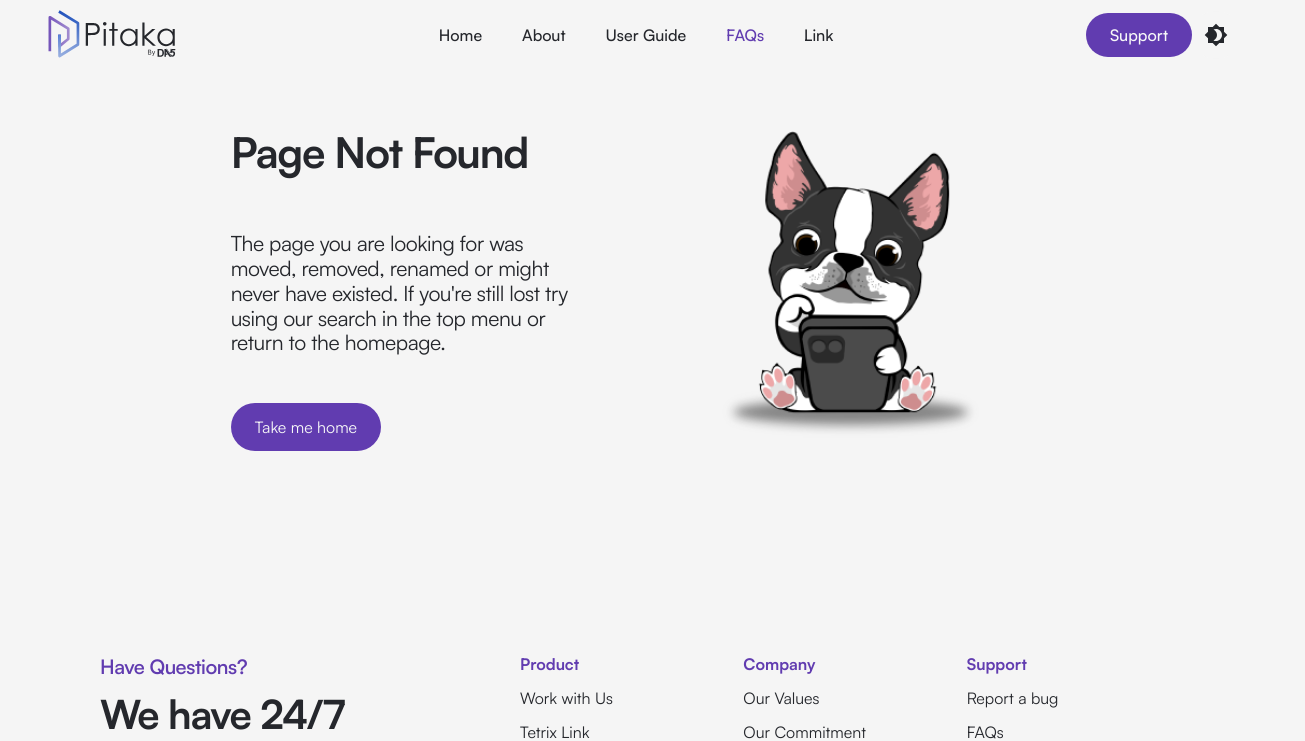
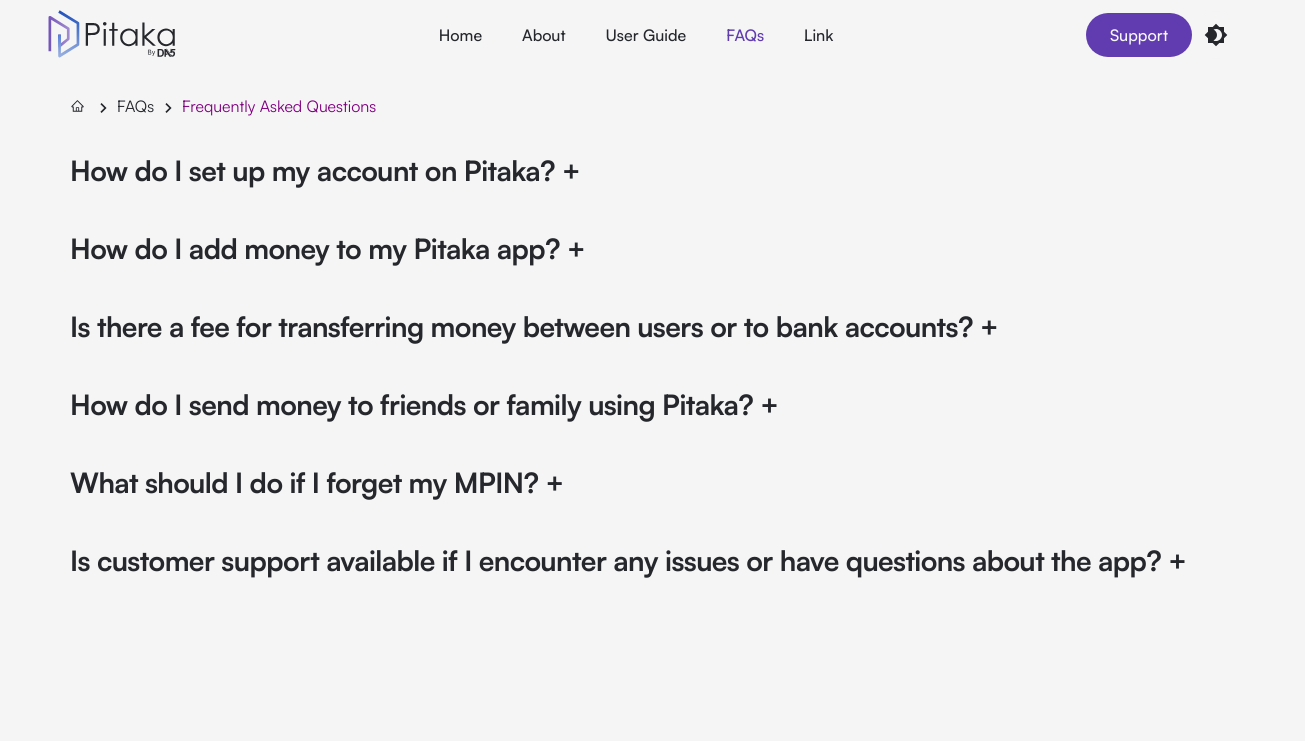
Before and after one commit to TetrixDeveloper/pitaka-web, a React (Vite) app: page /faqs in a window 1280 px wide. Shown: the top 741 px of the page, 1305 px wide, since content can reach past the window. Built offline with nearby package versions, Linux system fonts and the light colour scheme.

Commit message:
adds faq page.

```diff
--- a/src/components/BreadCrumb.tsx
+++ b/src/components/BreadCrumb.tsx
@@ -1,9 +1,10 @@
+import React from 'react';
 import styled from 'styled-components';
 
 const Breadcrumb = styled.div`
   display: flex;
   width: 1235px;
-  align-items: flex-start;
+  align-items: center;
   gap: 4px;
 
   @media (max-width:768px) {
@@ -38,35 +39,38 @@
 
 interface BreadcrumbItemProps {
   link: string;
-  children: React.ReactNode;
+  label: string;
   isActive?: boolean;
 }
 
-const BreadcrumbItem: React.FC<BreadcrumbItemProps> = (props) => {
-  const { link, children, isActive } = props;
+interface BreadcrumbNavProps {
+  items: BreadcrumbItemProps[];
+}
+
+const BreadcrumbItem: React.FC<BreadcrumbItemProps> = ({ link, label, isActive }) => {
   const Component = isActive ? ActiveLink : Link;
-  return <Component href={link}>{children}</Component>;
+  return <Component href={link}>{label}</Component>;
 };
 
-const BreadcrumbNav = () => (
+const BreadcrumbNav: React.FC<BreadcrumbNavProps> = ({ items }) => (
   <Breadcrumb>
-    <BreadcrumbItem link="/">
+    {items.map((item, index) => (
+      <React.Fragment key={index}>
+        {index === 0 &&
           <HomeImage width="15" height="14" viewBox="0 0 15 14">
             <g id="Icon / HomeOutlined">
             <path id="Vector" d="M13.4407 6.90531L8.15787 1.62523L7.80377 1.27113C7.72309 1.19098 7.61398 1.146 7.50025 1.146C7.38653 1.146 7.27742 1.19098 7.19674 1.27113L1.55982 6.90531C1.47715 6.98766 1.41181 7.08574 1.36767 7.19375C1.32352 7.30177 1.30146 7.41753 1.30279 7.53421C1.30826 8.01546 1.70885 8.39964 2.1901 8.39964H2.77115V12.8526H12.2294V8.39964H12.8227C13.0565 8.39964 13.2766 8.30804 13.442 8.14261C13.5235 8.06142 13.588 7.96487 13.6319 7.85856C13.6758 7.75225 13.6982 7.63829 13.6977 7.52328C13.6977 7.29085 13.6061 7.07074 13.4407 6.90531ZM8.26588 11.8682H6.73463V9.07914H8.26588V11.8682ZM11.245 7.41527V11.8682H9.14088V8.75101C9.14088 8.44886 8.89615 8.20414 8.594 8.20414H6.4065C6.10435 8.20414 5.85963 8.44886 5.85963 8.75101V11.8682H3.75553V7.41527H2.44303L7.50162 2.36078L7.81744 2.6766L12.5588 7.41527H11.245Z" fill="#25272C"/>
             </g>
           </HomeImage>
-    </BreadcrumbItem>
+        }
+        <BreadcrumbItem {...item} />
+        {index < items.length - 1 && (
           <Separator viewBox="0 0 20 16">
             <path d="M8.58711 5L7.41211 6.175L11.2288 10L7.41211 13.825L8.58711 15L13.5871 10L8.58711 5Z" />
           </Separator>
-    <BreadcrumbItem link="/guides">User Guide</BreadcrumbItem>
-    <Separator viewBox="0 0 20 16">
-      <path d="M8.58711 5L7.41211 6.175L11.2288 10L7.41211 13.825L8.58711 15L13.5871 10L8.58711 5Z" />
-    </Separator>
-    <BreadcrumbItem link="/guides" isActive>
-      How to Add Money and Send Cash with Pitaka
-    </BreadcrumbItem>
+        )}
+      </React.Fragment>
+    ))}
   </Breadcrumb>
 );
 
--- a/src/main.tsx
+++ b/src/main.tsx
@@ -9,6 +9,7 @@
 import NavBar from "./components/NavBar";
 import Home from "./routes/home";
 import UserGuide from "./routes/user-guides";
+import Faqs from "./routes/faqs";
 import Footer from "./components/Footer";
 import NotFound from "./routes/not-found";
 
@@ -33,6 +34,7 @@
         <Routes>
           <Route path="/" element={<Home />} />
           <Route path="/guides" element={<UserGuide />} />
+          <Route path="/faqs" element={<Faqs />} />
           <Route path="*" element={<NotFound />} />
         </Routes>
         <Footer />
--- /dev/null
+++ b/src/routes/faqs/components/Accordion.tsx
@@ -0,0 +1,50 @@
+import React, { useState } from 'react';
+import styled from 'styled-components';
+
+const Wrapper = styled.div`
+  margin-top: 38px;
+  margin-bottom: 10px;
+`;
+
+const Question = styled.div`
+  cursor: pointer;
+  color: ${({ theme }) => theme.text};
+  /* Header / Header 2 */
+  font-size: 28px;
+  font-style: normal;
+  font-weight: 700;
+  line-height: 29.97px; /* 107.036% */
+  letter-spacing: -0.56px;
+`;
+
+const Answer = styled.div`
+  padding-top: 10px;
+  color: var(--Color-text-secondary, #6B7280);
+
+  /* Regular/Type@20 */
+  font-size: 20px;
+  font-style: normal;
+  font-weight: 400;
+  line-height: 150%; /* 30px */
+  letter-spacing: -0.4px;
+`;
+
+interface AccordionProps {
+    question: string;
+    answer: string;
+}
+
+const Accordion: React.FC<AccordionProps> = ({ question, answer }) => {
+    const [isOpen, setIsOpen] = useState(false);
+
+    return (
+        <Wrapper>
+          <Question onClick={() => setIsOpen(!isOpen)}>
+            {question} {isOpen ? '-' : '+'}
+          </Question>
+          {isOpen && <Answer>{answer}</Answer>}
+        </Wrapper>
+    );
+};
+
+export default Accordion;
--- /dev/null
+++ b/src/routes/faqs/index.tsx
@@ -0,0 +1,49 @@
+import styled from "styled-components";
+import BreadcrumbNav from "../../components/BreadCrumb";
+import Accordion from "./components/Accordion";
+
+const FaqContainer = styled.div`
+  display: flex;
+  flex-direction: column;
+  justify-content: center;
+  padding: 70px;
+`;
+
+const InnerFrame = styled.div`
+  display: flex;
+  padding: var(--Spacing-System-spacing--xl, 24px) 0px;
+  flex-direction: column;
+`
+
+const questionsAndAnswers = [
+  { question: "How do I set up my account on Pitaka?", answer: "To set up an account, simply download the app from the App Store or Google Play Store for FREE to create an account, you'll need to provide basic information such as your name, email address, and create a secure MPIN." },
+  { question: "How do I add money to my Pitaka app?", answer: "You can add money to your Pitaka using various methods, including bank transfers, debit or credit card payments, or by receiving funds from other users. Tap 'Receive' button on the homepage, or request to generate your QR code for senders to scan." },
+  { question: "Is there a fee for transferring money between users or to bank accounts?", answer: "Peer-to-peer transfers between Pitaka users within the app are free. For other transactions such as bank transfers we strive to keep our fees for as low as 0.35% compared to Philippines’ industry rate of 2.5-5%" },
+  { question: "How do I send money to friends or family using Pitaka?", answer: "Sending money to friends or family is simple and convenient. Just select the 'Send Money' option within the app, enter the recipient's information or select them from your contacts, specify the amount, and confirm the transaction. The recipient will receive the funds instantly." },
+  { question: "What should I do if I forget my MPIN?", answer: `If you forget your PIN or password, you can easily reset it using the "Forgot PIN" or "Forgot Password" feature within the app. Follow the prompts to verify your identity and set a new PIN or password.` },
+  { question: "Is customer support available if I encounter any issues or have questions about the app?", answer: "Absolutely! Our dedicated customer support team is available to assist you with any questions or issues you may have regarding the app. You can reach out to us through the app's support portal or email us at info@viridiantech.io for prompt assistance." },
+];
+
+const Faqs = () => {
+  return (
+    <FaqContainer>
+      <InnerFrame>
+        <BreadcrumbNav
+          items={[
+            { link: '/', label: '' },
+            { link: '/faqs', label: 'FAQs' },
+            { link: '/faqs', label: 'Frequently Asked Questions', isActive: true },
+          ]}
+        />
+        {questionsAndAnswers.map((qa, index) => (
+          <Accordion key={index} question={qa.question} answer={qa.answer} />
+        ))}
+      </InnerFrame>
+
+
+
+    </FaqContainer>
+  );
+};
+
+export default Faqs;
--- a/tsconfig.json
+++ b/tsconfig.json
@@ -1,5 +1,9 @@
 {
   "compilerOptions": {
+    "baseUrl": ".",
+    "paths": {
+      "@/*": ["src/*"]
+    },
     "target": "ES2020",
     "useDefineForClassFields": true,
     "lib": ["ES2020", "DOM", "DOM.Iterable"],
```
Lines whose indentation alone changed are shown as unchanged.
